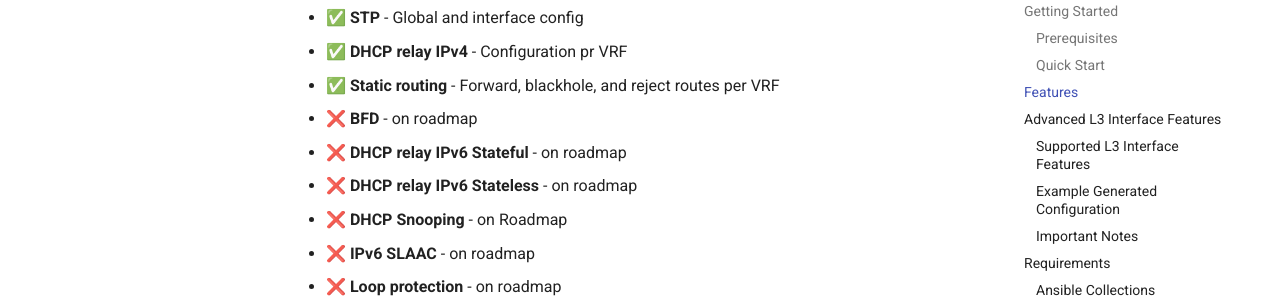
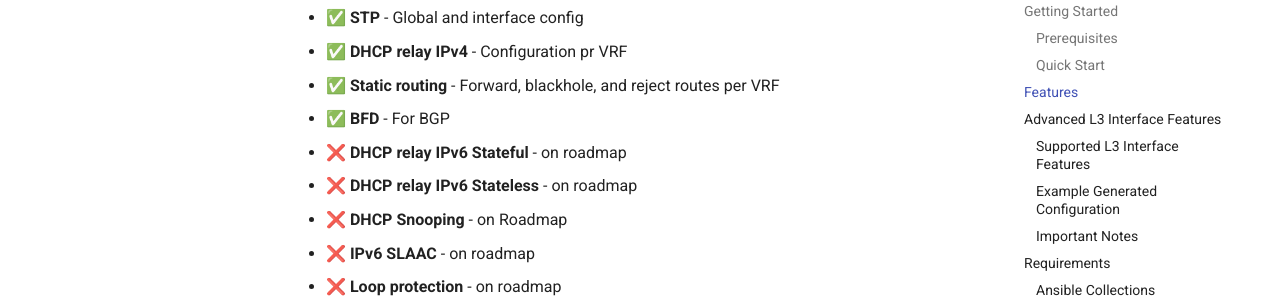
Before and after one commit to aopdal/ansible-role-aruba-cx-switch, an MkDocs documentation site: the page built from docs/index.md, in a window 1280 px wide and 900 px high, scrolled down 2726 px. Shown: the part 151-451 px from the top of the window. Built offline with MkDocs 1.6.1 and Material for MkDocs 9.7.7, drawn with Linux system fonts in a browser that asks for light colours; comment, search, counter and statistics services are not loaded.

Commit message:
fix: add bgp neighbour settings and bfd

```diff
--- a/docs/index.md
+++ b/docs/index.md
@@ -92,7 +92,7 @@ For a complete walkthrough, see [docs/QUICKSTART.md](QUICKSTART.md).
 - ✅ **STP** - Global and interface config
 - ✅ **DHCP relay IPv4** - Configuration pr VRF
 - ✅ **Static routing** - Forward, blackhole, and reject routes per VRF
-- ❌ **BFD** - on roadmap
+- ✅ **BFD** - For BGP
 - ❌ **DHCP relay IPv6 Stateful** - on roadmap
 - ❌ **DHCP relay IPv6 Stateless** - on roadmap
 - ❌ **DHCP Snooping** - on Roadmap
```
Also changed, not shown: README.md (+1 -1 lines).
